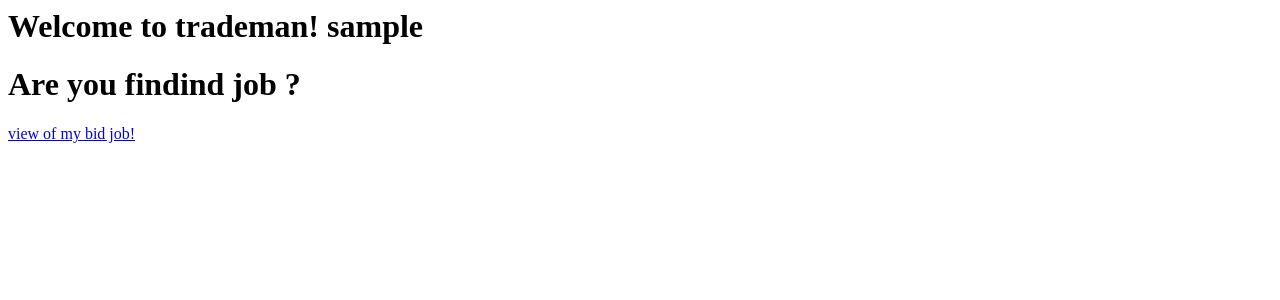
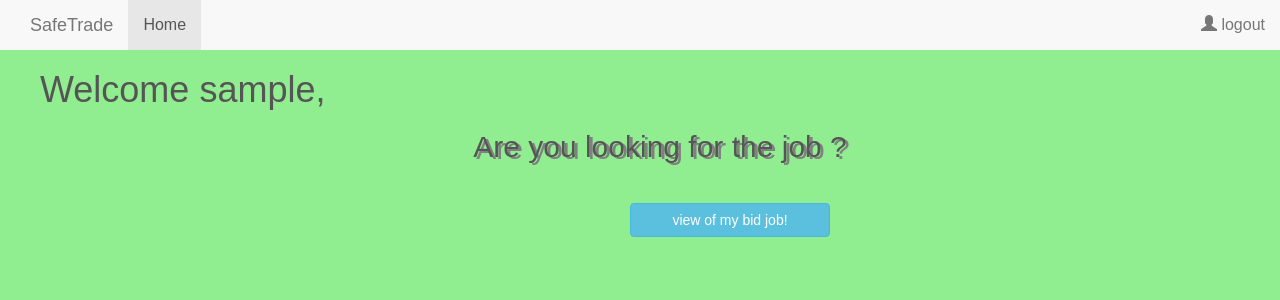
Before and after one commit to nikunj0777/comp606A2, a PHP site: page /welcome.php in a window 1280 px wide. Shown: the top 300 px of the page. Run offline with PHP 8.4, Linux system fonts and the light colour scheme; the visitor is signed in with stand-in values (Sample User, id 1).

Commit message:
Update welcome.php
updated file

```diff
--- a/welcome.php
+++ b/welcome.php
@@ -1,9 +1,41 @@
+<html>
+    <head>
+    <title>My website</title>
+	<meta charset="utf-8">
+	<meta name="viewport" content="width=device-width, initial-scale=1">
+	<link rel="stylesheet" href="https://maxcdn.bootstrapcdn.com/bootstrap/3.4.0/css/bootstrap.min.css">
+	<script src="https://ajax.googleapis.com/ajax/libs/jquery/3.4.1/jquery.min.js"></script>
+	<script src="https://maxcdn.bootstrapcdn.com/bootstrap/3.4.0/js/bootstrap.min.js"></script>
+    <link type="text/css" href="Style.css" rel="stylesheet">
+    <link type="text/css" href="style1.css" rel="stylesheet">
+
+</head>
+<body>
+		<nav class="navbar-default">
+			<div class="container-fluid">
+				<div class="navbar-header">
+					<a class="navbar-brand" href="#">SafeTrade</a>
+				</div>
+				<ul class="nav navbar-nav">
+					<li class="active"><a href="#">Home</a></li>
+				</ul>
+				<ul class="nav navbar-nav navbar-right">
+					<li><a href="logout.php"><span class="glyphicon glyphicon-user"></span> logout</a></li>
+
+				</ul>
+			</div>
+		</nav>
+
+</body>
+</html>
+
+
 <?php
 session_start();
-include_once "autoload.php";
+include_once "db/autoload.php";
 
 $user_type = $_SESSION['user_type'];
-$user_id = $_SESSION['user_id'];
+$user_id = $_SESSION['id'];
 $username = $_SESSION['username'];
 
 
@@ -12,18 +44,20 @@ $username = $_SESSION['username'];
 
 if(isset($user_type) && $user_type == 'customer')
 {
-    echo '<h1>Welcome to customer! '.$username.'</h1>';
-
-    echo '<h2 class="">Request you to create your job first.</h2>
-    <a href="insert_job.php">Create job</a>
-    <a href="customer_job_detail.php">My job list</a>';
+    echo'<ul class="hello">';
+      echo'<div class="welcome message"><h1 style="text-align:center">Welcome '.$username.'</h1></div>';
+   // echo'<li><a href="logout.php">Logout</a></li>';
+    echo'<a href="insert_job.php" class="btn btn-info" role="button" style="margin: 30px 0px 0px 400px; width:200px;" >Create job</a>';
+    echo '<a href="customer_detail.php" class="btn btn-info" role="button" style="margin: 30px 0px 0px 50px; width:200px;" >My job list</a>';
+    echo'</ul>';
 
 }
 else
 {
-    echo '<h1>Welcome to trademan! '.$username.'</h1>';
-
-    echo '<h1 class="job_title">Are you findind job ?</h2><a href="trademan_job.php"> view of my bid job!</a>';
+    echo'<ul>';
+    echo '<div class="welcome message"><h1>Welcome '.$username.',</h1></div>';
+    echo'<h2 class="jo_title" style="text-align:center; text-shadow: 3px 2px grey;">Are you looking for the job ? </h2><a href="trademan_job.php" class="btn btn-info" role="button" style="margin: 30px 0px 0px 590px; width:200px;"> view of my bid job!</a>';
+    echo'</ul>';
 
 }
 ?>
```
